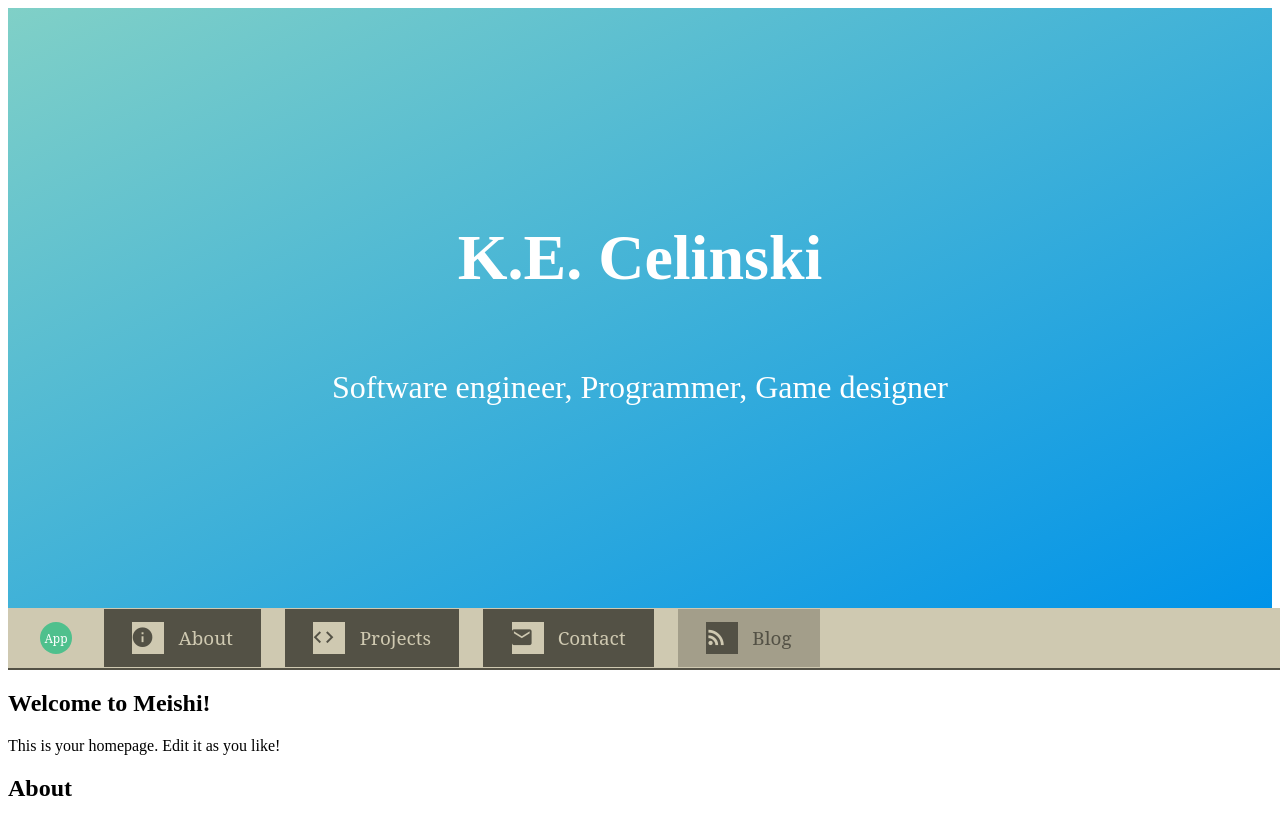
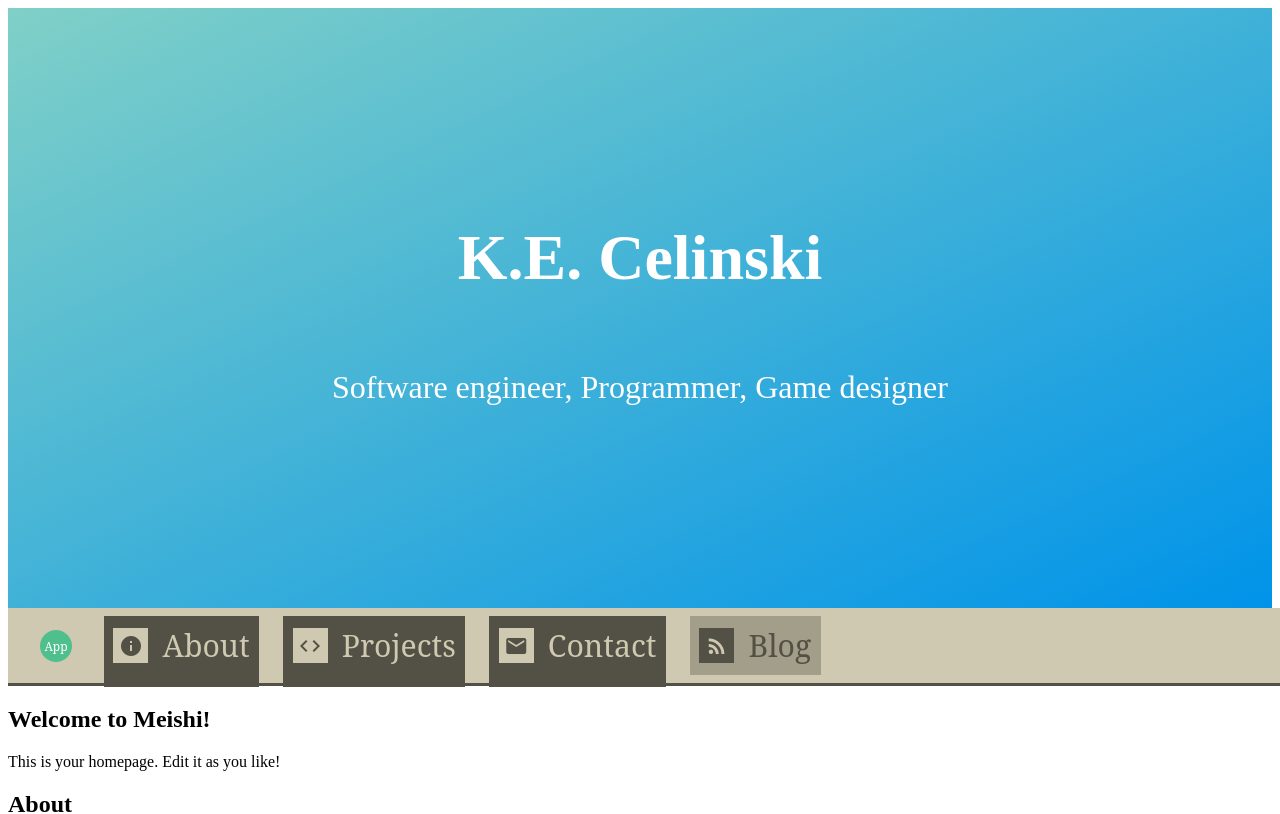
Before and after one commit to Altair115/Meishi, a Vue app: page / in a window 1280 px wide. Shown: the top 814 px of the page. Built offline with nearby package versions, Linux system fonts and the light colour scheme.

Commit message:
effect for done just need to make them all equal size and change the font

```diff
--- a/src/assets/nier-theme.css
+++ b/src/assets/nier-theme.css
@@ -5,11 +5,11 @@
     --nier-navitem-active-bg:#535145;  /* Selected item, pale sepia */
     --nier-navitem-active-text:#cfc9b1;/* Selected tab text, rich/dark */
     --nier-separator:        #535145;  /* Decorative lines or accents */
-    --nier-navbar-height:    60px;
+    --nier-navbar-height:    75px;
     --nier-font-family:      'Noto Serif', 'Cormorant Garamond', serif;
-    --nier-icon-box-size:    32px;    /* Default icon box size */
-    --nier-icon-size:        20px;    /* Default icon size */
-    --nier-text-size:        1em;     /* Default nav item label size */
+    --nier-icon-box-size:    35px;    /* Default icon box size */
+    --nier-icon-size:        30px;    /* Default icon size */
+    --nier-text-size:        1.6em;     /* Default nav item label size */
 }
 
 /* === NieR Navbar Theme === */
@@ -26,7 +26,7 @@
     transition: background 0.3s, box-shadow 0.3s;
     box-shadow: none;
     position: static;
-    border-bottom: 2px solid var(--nier-separator);
+    border-bottom: 3px solid var(--nier-separator);
     font-family: var(--nier-font-family);
 }
 
@@ -66,7 +66,7 @@
     text-decoration: none;
     transition: background .2s, color .2s, box-shadow .2s;
     border-radius: 0;
-    padding: 0.7em 1.5em;
+    padding: .5em;
     font-family: var(--nier-font-family);
     font-size: 1.18em;
     box-shadow: none;       /* Default: no underline */
@@ -78,6 +78,11 @@
 .nier-navbar-link.active {
     background: var(--nier-navitem-active-bg);
     color: var(--nier-navitem-active-text);
+}
+
+.nier-navbar-link.router-link-exact-active,
+.nier-navbar-link.active {
+    box-shadow: 0 12px 0 0 var(--nier-separator);
 }
 
 .nier-navbar-link:hover .icon,
@@ -103,8 +108,6 @@
 }
 
 .nier-navbar-link .material-icons {
-    margin-right: 0.5em;
-    font-size: 1.25em;
     vertical-align: middle;
 }
 
```
